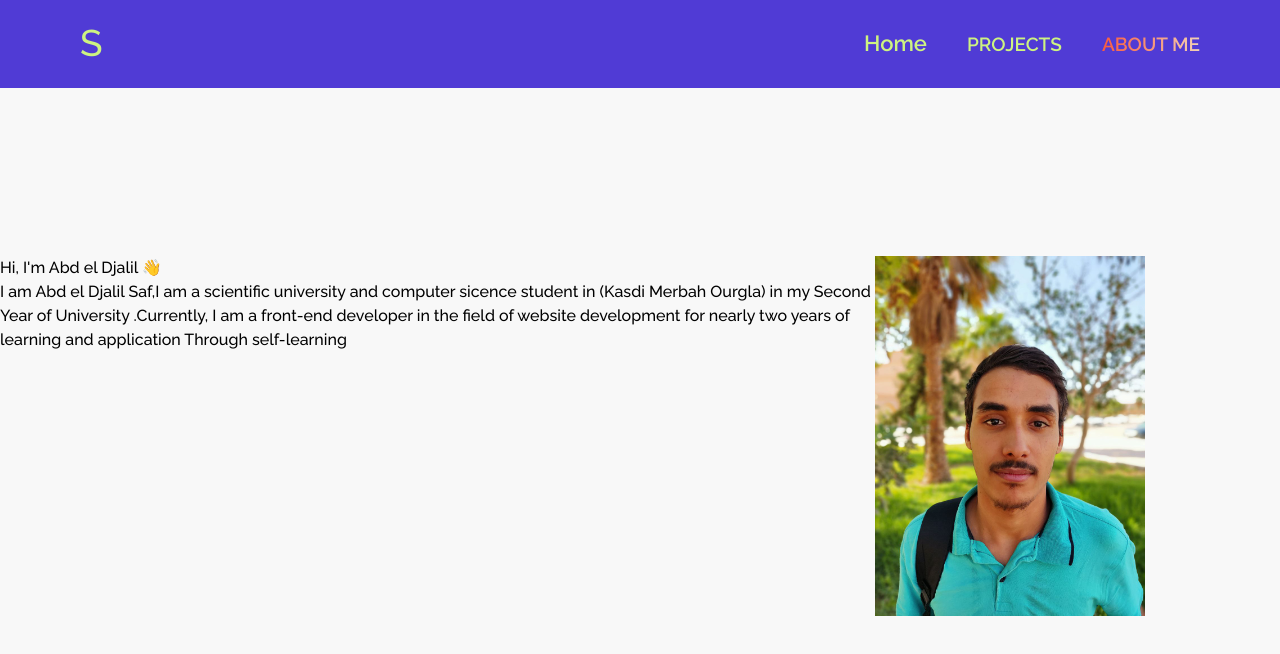
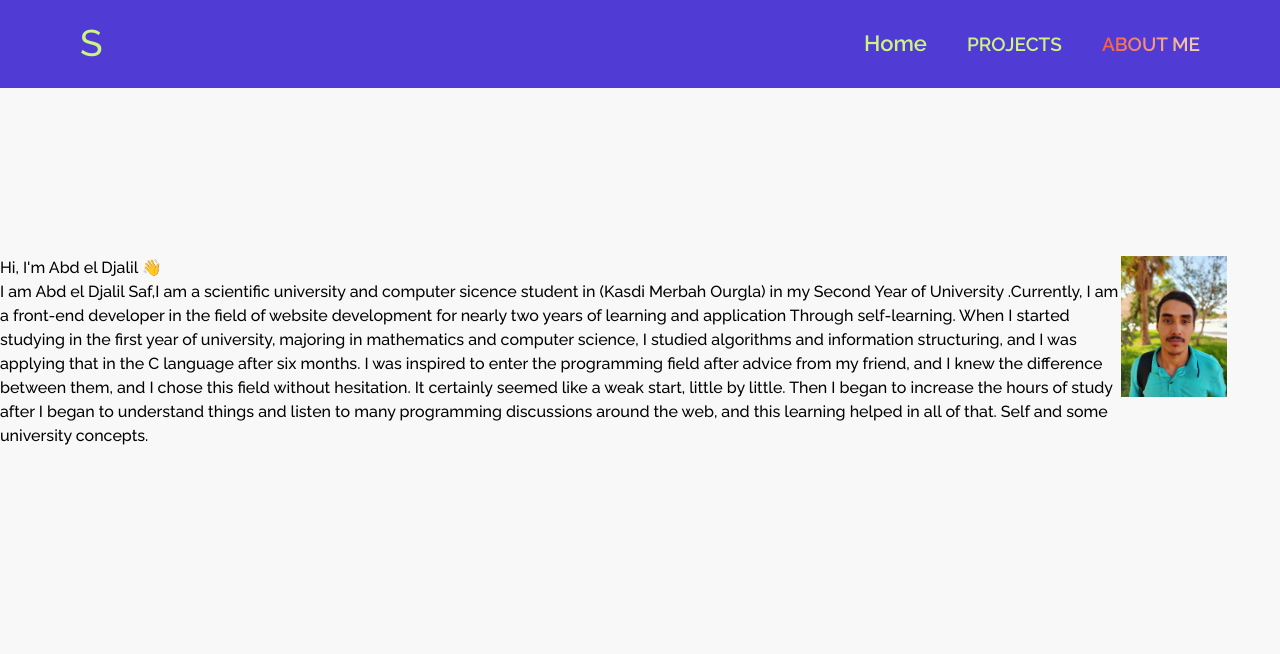
Before and after one commit to AbdEDjalilSaf/PortflioME, a React (Vite) app: page /AboutME in a window 1280 px wide. Shown: the top 654 px of the page. Built offline with nearby package versions, Linux system fonts and the light colour scheme.

Commit message:
first version

```diff
--- a/src/AboutME.jsx
+++ b/src/AboutME.jsx
@@ -40,7 +40,11 @@ return(
 
 <h2 className='flex items-center '>Hi, I'm Abd el Djalil 👋</h2>
 <h3>I am Abd el Djalil Saf,I am a scientific university and computer sicence student in (Kasdi Merbah Ourgla) in my Second Year of University
-.Currently, I am a front-end developer in the field of website development for nearly two years of learning and application Through self-learning</h3>
+.Currently, I am a front-end developer in the field of website development for nearly two years of learning and application Through self-learning.
+When I started studying in the first year of university, majoring in mathematics and computer science, I studied algorithms and information structuring,
+and I was applying that in the C language after six months. I was inspired to enter the programming field after advice from my friend, and I knew the difference between them,
+and I chose this field without hesitation. It certainly seemed like a weak start, little by little. Then I began to increase the hours of study after I began to understand things and listen to many programming discussions around the web,
+and this learning helped in all of that. Self and some university concepts.</h3>
 
 </div>
 <div className='image '>
```
